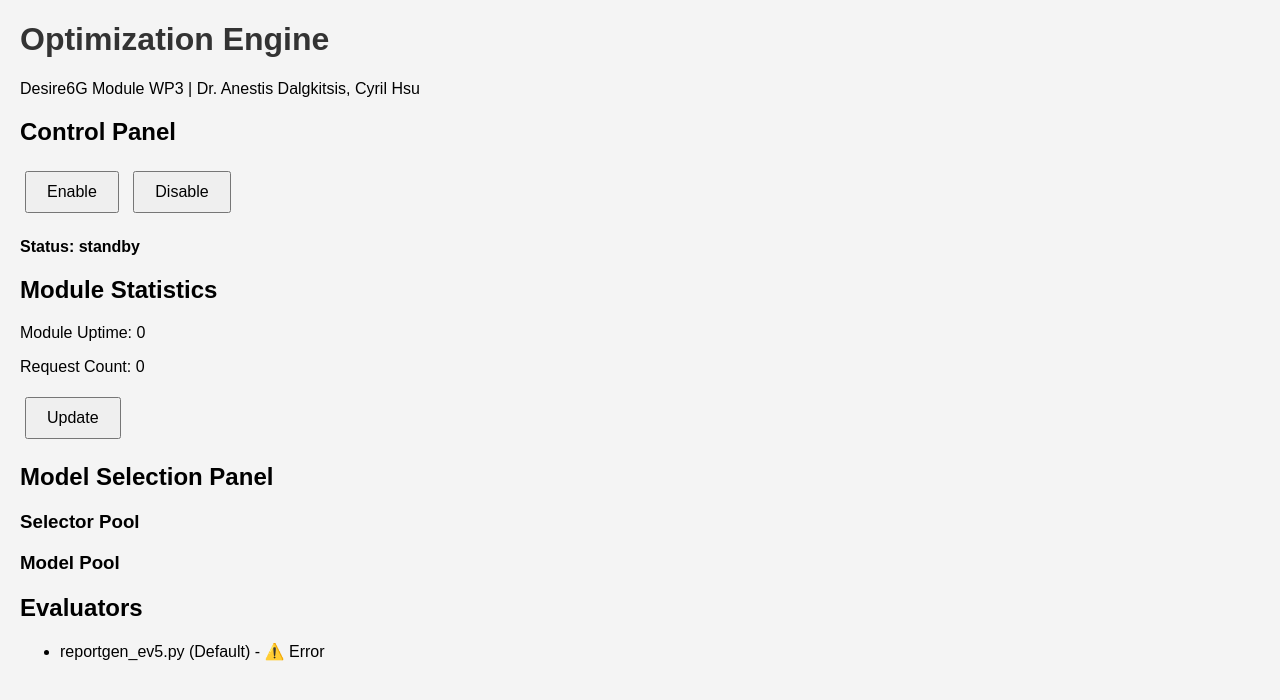
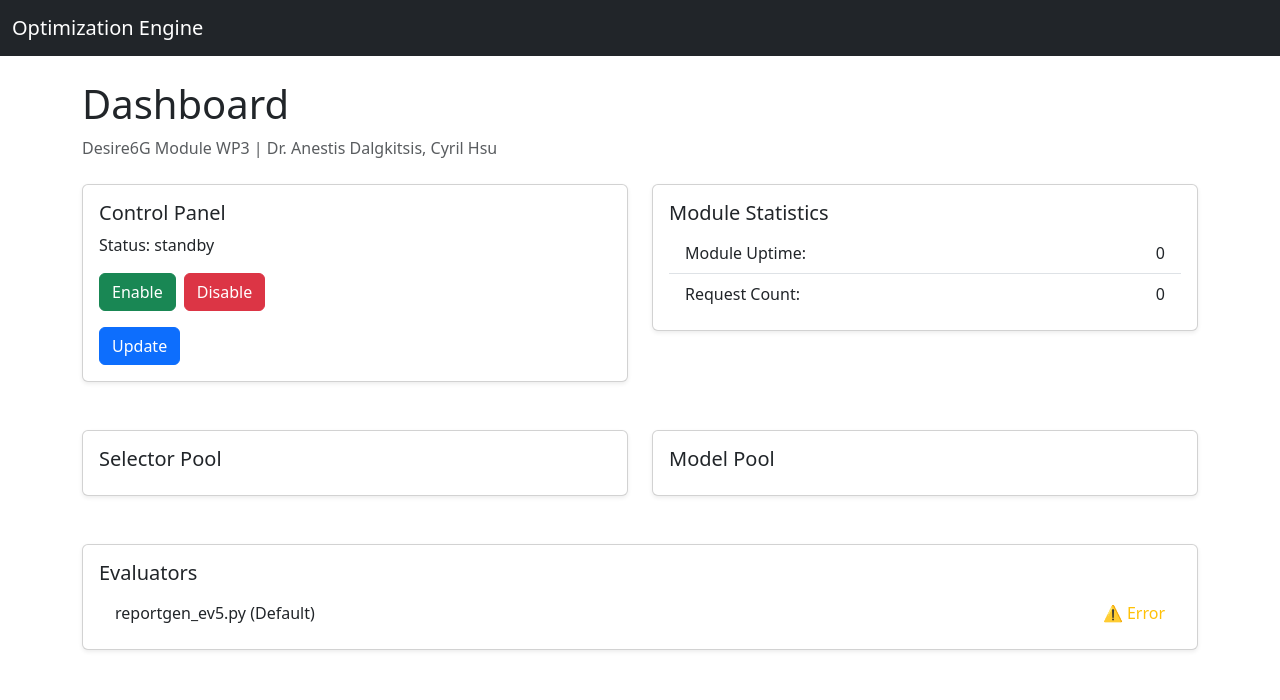
Before and after one commit to anestisdalgkitsis/optimization_engine_d6g, a Flask app: template templates/index.html in a window 1280 px wide. Shown: the top 700 px of the page. Run offline with Flask 3, Linux system fonts and the light colour scheme; the template is opened without the code that fills it, so the values that code supplies are empty; parts of the project's set-up code (start-up, migrations or seed data) failed here and were passed over.

Commit message:
new dashboard UI

```diff
--- a/app.py
+++ b/app.py
@@ -20,8 +20,8 @@ import models.autologic as autologic
 import models.greedysplit as greedysplit
 
 # Selector Pool
-import selectors.spinwheel as spinwheel
-import selectors.intelligence as intelligence
+import pickers.spinwheel as spinwheel
+import pickers.intelligence as intelligence
 
 # In-Memory Variables
 status = "standby"
@@ -64,7 +64,7 @@ app = Flask(__name__)
 # Web-UI Dashboard
 @app.route('/')
 def home():
-    return render_template('index.html', algorithms=algorithms)
+    return render_template('index.html', selectors=selectors, algorithms=algorithms)
 
 @app.route('/api/start', methods=['POST'])
 def start():
@@ -92,7 +92,7 @@ def status():
 def toggle_selector():
     selector_name = request.form['selector']
     if selector_name in selectors:
-        algorithms[selector_name]['enabled'] = not selectors[selector_name]['enabled']
+        selectors[selector_name]['enabled'] = not selectors[selector_name]['enabled']
     return redirect('/')
 
 @app.route('/toggle_algorithm', methods=['POST'])
@@ -136,8 +136,16 @@ def incoming_request():
     # Send file for translation
     graph, data = translation.request2graph(data)
 
-    # Send to selected autoselector
-    pick = spinwheel.spinwheel(algorithms)
+    # Route to selected autoselector
+    selection = next((key for key, info in selectors.items() if info["enabled"]), None) # Select the first that is True
+    pick = None
+    if selection == "spinwheel.py (Default)":
+        pick = spinwheel.spinwheel(algorithms)
+    elif selection == "intelligence.py":
+        pick = intelligence.llamapick(algorithms)
+    else:
+        print("Error while routing to Selector (selection is None).")
+
     print(pick)
 
     # Route to selected Model
@@ -149,7 +157,7 @@ def incoming_request():
     elif pick == "greedysplit.py":
         s1, s2, s3 = greedysplit.greedysplit(graph, domains=3)
     else:
-        print("Error while routing to model.")
+        print("Error while routing to Model (pick is None).")
 
     # Encode
     s1e = translation.graph2request(s1, "outbox/sid85034_s0.json", data)
--- a/selectors/intelligence.py
+++ b/pickers/intelligence.py
@@ -4,6 +4,6 @@
 # Modules
 
 # MAIN
-def gptpick(model={}, evaluation_reports={}):
+def llamapick(model={}, evaluation_reports={}):
 
     pass
--- a/templates/index.html
+++ b/templates/index.html
@@ -1,51 +1,121 @@
 <!DOCTYPE html>
 <html lang="en">
 <head>
-    <meta charset="UTF-8">
-    <meta name="viewport" content="width=device-width, initial-scale=1.0">
+  <meta charset="UTF-8" />
+  <meta name="viewport" content="width=device-width, initial-scale=1.0"/>
   <title>Optimization Engine - Dashboard</title>
-    <link rel="icon" href="{{ url_for('static', filename='favicon.ico') }}" type="image/x-icon">
-    <link rel="stylesheet" href="{{ url_for('static', filename='css/styles.css') }}">
+
+  <!-- Favicon -->
+  <link
+    rel="icon"
+    href="{{ url_for('static', filename='favicon.ico') }}"
+    type="image/x-icon"
+  />
+
+  <!-- Bootstrap CSS (CDN) -->
+  <link
+    rel="stylesheet"
+    href="https://cdn.jsdelivr.net/npm/bootstrap@5.3.0/dist/css/bootstrap.min.css"
+  />
+
+  <!-- Your Custom Dashboard Styles -->
+  <link
+    rel="stylesheet"
+    href="{{ url_for('static', filename='css/dashboard.css') }}"
+  />
 </head>
 <body>
-    <h1>Optimization Engine</h1>
-    <p>Desire6G Module WP3 | Dr. Anestis Dalgkitsis, Cyril Hsu</p>
+  <!-- Navbar -->
+  <nav class="navbar navbar-expand-lg navbar-dark bg-dark">
+    <div class="container-fluid">
+      <a class="navbar-brand" href="#">
+        Optimization Engine
+      </a>
+    </div>
+  </nav>
 
-    <h2>Control Panel</h2>
+  <!-- Main Container -->
+  <div class="container my-4">
+    <!-- Header Row -->
+    <div class="row mb-4">
+      <div class="col">
+        <h1 class="display-6">Dashboard</h1>
+        <p class="text-muted mb-0">
+          Desire6G Module WP3 | Dr. Anestis Dalgkitsis, Cyril Hsu
+        </p>
+      </div>
+    </div>
 
-    <button onclick="controlAction('start')">Enable</button>
-    <button onclick="controlAction('stop')">Disable</button>
-    <p id="status">Status: standby</p>
+    <!-- Control Panel and Module Stats Row -->
+    <div class="row gy-4">
+      <!-- Control Panel -->
+      <div class="col-md-6">
+        <div class="card shadow-sm">
+          <div class="card-body">
+            <h2 class="h5 card-title">Control Panel</h2>
+            <p class="card-text">
+              <span id="status" class="status-indicator">Status: standby</span>
+            </p>
+            <div class="d-flex gap-2 mb-3">
+              <button class="btn btn-success" onclick="controlAction('start')">
+                Enable
+              </button>
+              <button class="btn btn-danger" onclick="controlAction('stop')">
+                Disable
+              </button>
+            </div>
+            <button class="btn btn-primary" onclick="getStatus()">Update</button>
+          </div>
+        </div>
+      </div>
+      <!-- Module Statistics -->
+      <div class="col-md-6">
+        <div class="card shadow-sm">
+          <div class="card-body">
+            <h2 class="h5 card-title">Module Statistics</h2>
+            <ul class="list-group list-group-flush">
+              <li class="list-group-item d-flex justify-content-between">
+                <span>Module Uptime:</span>
+                <span id="uptime">0</span>
+              </li>
+              <li class="list-group-item d-flex justify-content-between">
+                <span>Request Count:</span>
+                <span id="requests">0</span>
+              </li>
+            </ul>
+          </div>
+        </div>
+      </div>
+    </div>
 
-    <h2>Module Statistics</h2>
-
-    <p>Module Uptime: <span id="uptime">0</span></p>
-    <!-- <p>Last Checked</p> -->
-    <p>Request Count: <span id="requests">0</span></p>
-    <!-- <p>Requests Plot</p> -->
-    <!-- <p>Another Plot</p> -->
-    <!-- <p>Log of requests</p> -->
-
-    <button onclick="getStatus()">Update</button>
-
-    <h2>Model Selection Panel</h2>
-    <h3>Selector Pool</h3>
-    <!-- <ul>
-        <li><p>spinwheel.py (Default) - ✅ Enabled</p></li>
-        <li><p>gptpick.py - ⚠️ Error</p></li>
-    </ul> -->
-    <ul>
-        {% for selector, details in selector.items() %}
-        <li>
-            {{ selector }} -
+    <!-- Model Selection Panels -->
+    <div class="row gy-4 mt-4">
+      <!-- Selector Pool -->
+      <div class="col-md-6">
+        <div class="card shadow-sm">
+          <div class="card-body">
+            <h2 class="h5 card-title">Selector Pool</h2>
+            <ul class="list-group list-group-flush">
+              {% for selector, details in selectors.items() %}
+              <li class="list-group-item d-flex justify-content-between align-items-center">
+                <div>
+                  <strong>{{ selector }}</strong>
                   {% if details['enabled'] %}
-                ✅ Enabled
+                    <span class="text-success ms-2">✅ Enabled</span>
                   {% else %}
-                ❌ Disabled
+                    <span class="text-danger ms-2">❌ Disabled</span>
                   {% endif %}
-            <form action="{{ url_for('toggle_selector') }}" method="POST" style="display:inline;">
-                <input type="hidden" name="selector" value="{{ selector }}">
-                <button type="submit">
+                </div>
+                <form
+                  action="{{ url_for('toggle_selector') }}"
+                  method="POST"
+                  class="m-0"
+                >
+                  <input type="hidden" name="selector" value="{{ selector }}" />
+                  <button
+                    type="submit"
+                    class="btn btn-sm {% if details['enabled'] %}btn-warning{% else %}btn-success{% endif %}"
+                  >
                     {% if details['enabled'] %}
                       Disable
                     {% else %}
@@ -56,20 +126,36 @@
               </li>
               {% endfor %}
             </ul>
-    <!-- <p>prompt (if LLM selected)</p> -->
-    <h3>Model Pool</h3>
-    <ul>
+          </div>
+        </div>
+      </div>
+
+      <!-- Model Pool -->
+      <div class="col-md-6">
+        <div class="card shadow-sm">
+          <div class="card-body">
+            <h2 class="h5 card-title">Model Pool</h2>
+            <ul class="list-group list-group-flush">
               {% for algorithm, details in algorithms.items() %}
-        <li>
-            {{ algorithm }} -
+              <li class="list-group-item d-flex justify-content-between align-items-center">
+                <div>
+                  <strong>{{ algorithm }}</strong>
                   {% if details['enabled'] %}
-                ✅ Enabled
+                    <span class="text-success ms-2">✅ Enabled</span>
                   {% else %}
-                ❌ Disabled
+                    <span class="text-danger ms-2">❌ Disabled</span>
                   {% endif %}
-            <form action="{{ url_for('toggle_algorithm') }}" method="POST" style="display:inline;">
-                <input type="hidden" name="algorithm" value="{{ algorithm }}">
-                <button type="submit">
+                </div>
+                <form
+                  action="{{ url_for('toggle_algorithm') }}"
+                  method="POST"
+                  class="m-0"
+                >
+                  <input type="hidden" name="algorithm" value="{{ algorithm }}" />
+                  <button
+                    type="submit"
+                    class="btn btn-sm {% if details['enabled'] %}btn-warning{% else %}btn-success{% endif %}"
+                  >
                     {% if details['enabled'] %}
                       Disable
                     {% else %}
@@ -80,34 +166,57 @@
               </li>
               {% endfor %}
             </ul>
+          </div>
+        </div>
+      </div>
+    </div>
 
+    <!-- Evaluators -->
+    <div class="row gy-4 mt-4">
+      <div class="col">
+        <div class="card shadow-sm">
+          <div class="card-body">
+            <h2 class="h5 card-title">Evaluators</h2>
+            <ul class="list-group list-group-flush">
+              <li class="list-group-item d-flex justify-content-between align-items-center">
+                <span>reportgen_ev5.py (Default)</span>
+                <span class="text-warning">⚠️ Error</span>
+              </li>
+            </ul>
+          </div>
+        </div>
+      </div>
+    </div>
+  </div>
+
+  <!-- JavaScript -->
   <script>
     function controlAction(action) {
-            fetch('/api/' + action, {
-                method: 'POST'
+      fetch("/api/" + action, {
+        method: "POST"
       })
-            .then(response => response.json())
-            .then(data => {
-                document.getElementById('status').innerText = 'Status: ' + data.status;
+        .then((response) => response.json())
+        .then((data) => {
+          document.getElementById("status").innerText = "Status: " + data.status;
         })
-            .catch(error => console.error('Error:', error));
+        .catch((error) => console.error("Error:", error));
     }
 
     function getStatus() {
-            fetch('/api/status')
-            .then(response => response.json())
-            .then(data => {
-                document.getElementById('status').innerText = 'Status: ' + data.status;
-                document.getElementById('uptime').innerText = '' + data.uptime + 's';
-                document.getElementById('requests').innerText = '' + data.requests;
+      fetch("/api/status")
+        .then((response) => response.json())
+        .then((data) => {
+          document.getElementById("status").innerText = "Status: " + data.status;
+          document.getElementById("uptime").innerText = data.uptime + "s";
+          document.getElementById("requests").innerText = data.requests;
         })
-            .catch(error => console.error('Error:', error));
+        .catch((error) => console.error("Error:", error));
     }
   </script>
 
-    <h2>Evaluators</h2>
-    <ul>
-        <li><p>reportgen_ev5.py (Default) - ⚠️ Error</p></li>
-    </ul>
+  <!-- Bootstrap JS Bundle (Optional) -->
+  <script
+    src="https://cdn.jsdelivr.net/npm/bootstrap@5.3.0/dist/js/bootstrap.bundle.min.js"
+  ></script>
 </body>
 </html>
```
Also changed, not shown: static/css/index.css (added, +35 -0 lines), templates/index_draft.html (added, +109 -0 lines), pickers/spinwheel.py (renamed from selectors/spinwheel.py), static/css/styles_draft.css (renamed from static/css/styles.css). Lines whose indentation alone changed are shown as unchanged.
